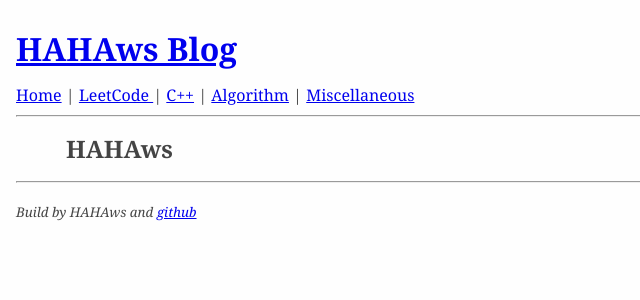
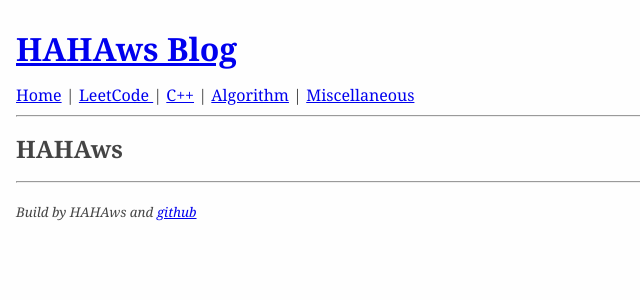
Before and after one commit to for-l00p/hahaws.github.io, a Jekyll site: the page built from index.html, in a window 1280 px wide. Shown: the top 300 px of the page, without its empty margins (0-640 px from the left). Built offline with Jekyll 4.4.1, drawn with Linux system fonts in a browser that asks for light colours; the list of posts is cut into pages by our own code.

Commit message:
Update default.html

```diff
--- a/_layouts/default.html
+++ b/_layouts/default.html
@@ -21,7 +21,7 @@
 
 <body>
     {% include header.html %}
-    <div style="margin-left: 50px">
+    <div style="margin: auto">
     {{ content }}
     </div>
 <hr>
```
